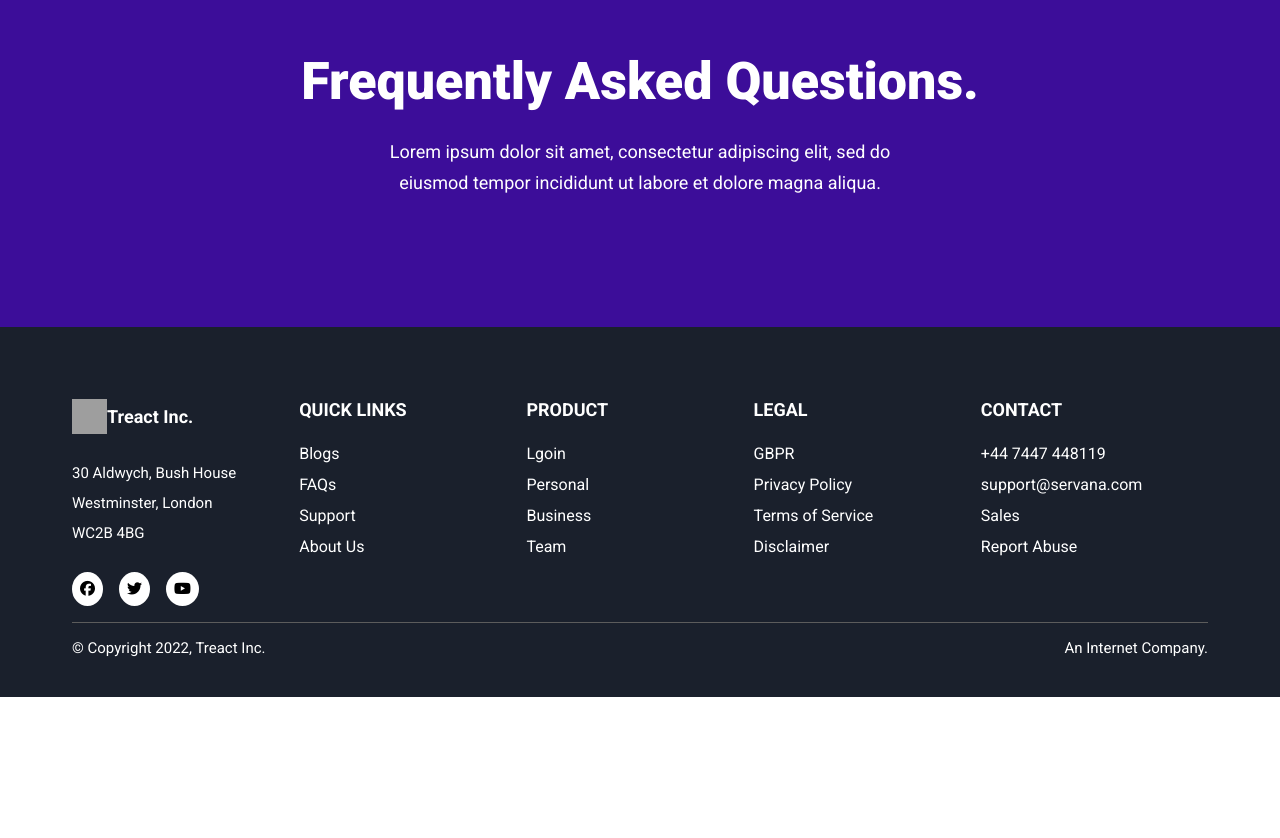
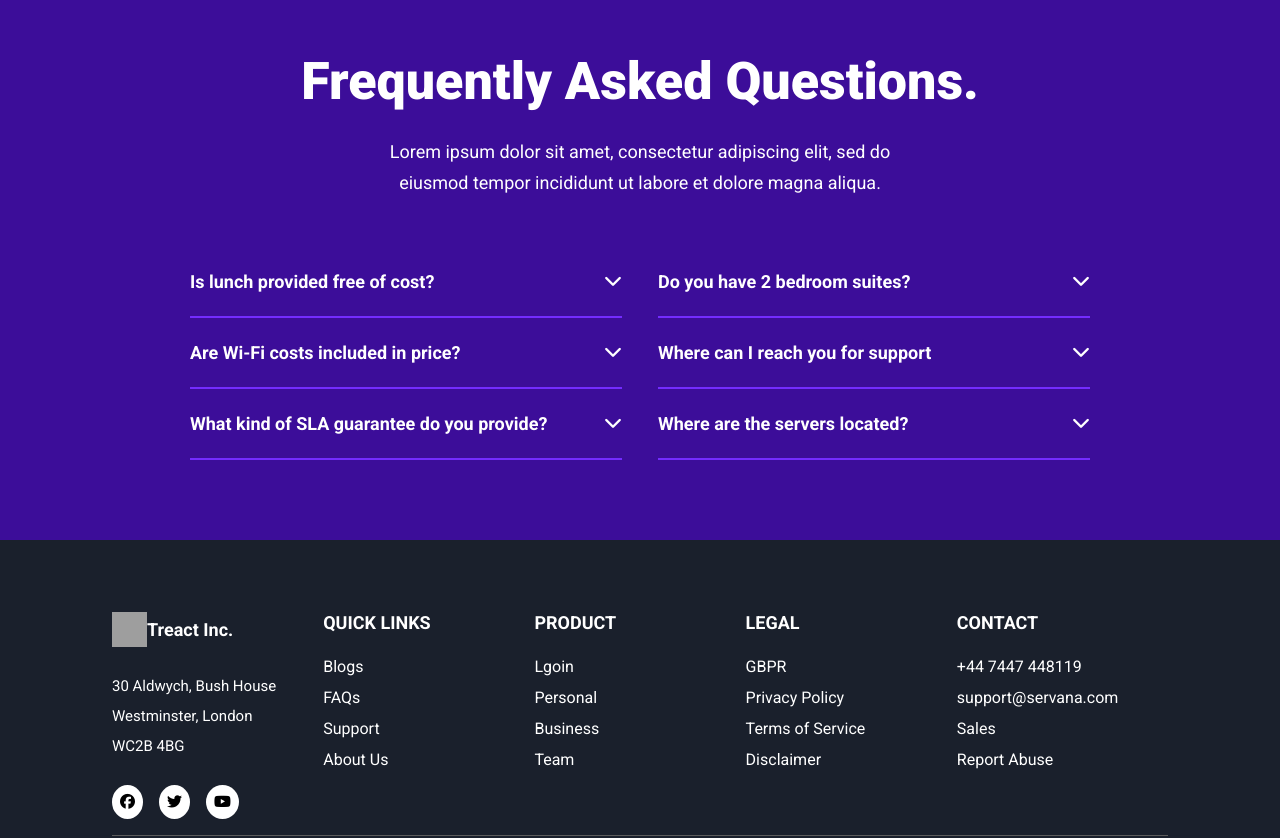
Before and after one commit to rajmoham/Treact, a plain HTML site: page index.html in a window 1280 px wide. Shown: the part 4925-5763 px from the top of the page. Before the commit the page ends 5622 px from the top, so only its background shows below. Drawn offline with Linux system fonts and the light colour scheme; grey boxes are pictures that could not be loaded.

Commit message:
website done

```diff
--- a/index.html
+++ b/index.html
@@ -326,10 +326,60 @@
     </section>
     <section id="faq">
         <div class="container">
-            <div class="row">
+            <div class="row faq__row">
                 <h2 class="section__title">Frequently Asked Questions.</h2>
                 <h5 class="section__desc">Lorem ipsum dolor sit amet, consectetur adipiscing elit,
                     sed do eiusmod tempor incididunt ut labore et dolore magna aliqua.</h5>
+                <div class="faq__wrapper">
+                    <div class="faq__container">
+                        <button class="collapsible__btn">
+                            Is lunch provided free of cost? <i class="fas fa-chevron-down"></i>
+                        </button>
+                        <div class="con">
+
+                        </div>
+                    </div>
+                    <div class="faq__container">
+                        <button class="collapsible__btn">
+                            Do you have 2 bedroom suites? <i class="fas fa-chevron-down"></i>
+                        </button>
+                        <div class="con">
+
+                        </div>
+                    </div>
+                    <div class="faq__container">
+                        <button class="collapsible__btn">
+                            Are Wi-Fi costs included in price? <i class="fas fa-chevron-down"></i>
+                        </button>
+                        <div class="con">
+
+                        </div>
+                    </div>
+                    <div class="faq__container">
+                        <button class="collapsible__btn">
+                            Where can I reach you for support <i class="fas fa-chevron-down"></i>
+                        </button>
+                        <div class="con">
+
+                        </div>
+                    </div>
+                    <div class="faq__container">
+                        <button class="collapsible__btn">
+                            What kind of SLA guarantee do you provide? <i class="fas fa-chevron-down"></i>
+                        </button>
+                        <div class="con">
+
+                        </div>
+                    </div>
+                    <div class="faq__container">
+                        <button class="collapsible__btn">
+                            Where are the servers located? <i class="fas fa-chevron-down"></i>
+                        </button>
+                        <div class="con">
+
+                        </div>
+                    </div>
+                </div>
             </div>
         </div>
     </section>
--- a/style.css
+++ b/style.css
@@ -489,14 +489,65 @@ header{
     background-color: #3c0d99;
 }
 
+
+.faq__wrapper{
+    display: flex;
+    flex-direction: row;
+    flex-wrap: wrap;
+    justify-content: space-between;
+    width: 100%;
+    max-width: 900px;
+}
+
+.faq__container{
+    display: flex;
+    flex-direction: column;
+    justify-content: center;
+    width: 48%;
+}
+
+.collapsible__btn{
+    width: 100%;
+    border-style: none;
+    background-color: #3c0d99;
+    border-bottom: 2px solid #742cff;
+    color: white;
+    font-size: 18px;
+    font-weight: 600;
+    padding: 24px 0;
+    display: flex;
+    justify-content: space-between;
+    align-items: center;
+    transition: border-bottom 300ms ease;
+}
+
+.collapsible__btn:hover{
+    border-bottom: 2px solid #6415ff;
+}
+
+.collapsible__btn i{
+    transition: transform 300ms ease-in-out;
+}
+
+.collapsible__btn:hover i{
+    transform: rotateZ(180deg);
+}
+
+
 #footer{
     background-color: #1a202c;
+    display: flex;
+    justify-content: center;
 }
 
 .footer__container{
     display: flex;
     flex-direction: column;
     padding: 72px 72px 24px;
+    display: flex;
+    justify-content: center;
+    max-width: 1200px;
+    width: 100%;
 }
 
 .footer__row{
```
